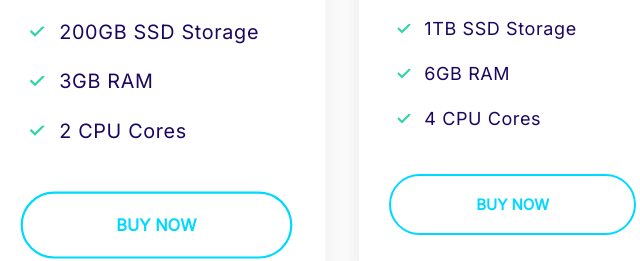
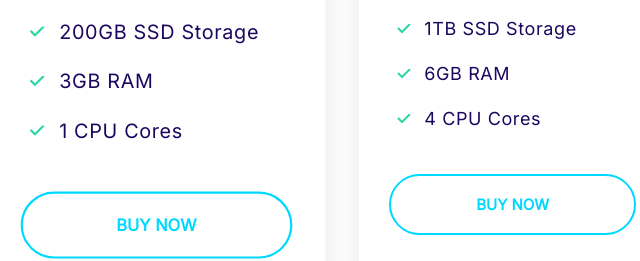
Before and after one commit to radityoam/moshify-practice, a website built with Parcel: page index.html in a window 1280 px wide. Shown: the part 1539-1800 px from the top of the page, 484-1124 px from the left. Built offline with nearby package versions, Linux system fonts and the light colour scheme.

Commit message:
revise to 1 CPU Cores in index.html

```diff
--- a/index.html
+++ b/index.html
@@ -134,7 +134,7 @@
                 <li class="list__item">Unlimited Bandwidth</li>
                 <li class="list__item">200GB SSD Storage</li>
                 <li class="list__item">3GB RAM</li>
-                <li class="list__item">2 CPU Cores</li>
+                <li class="list__item">1 CPU Cores</li>
               </ul>
               <button class="button button--secondary button--block">
                 Buy Now
```
